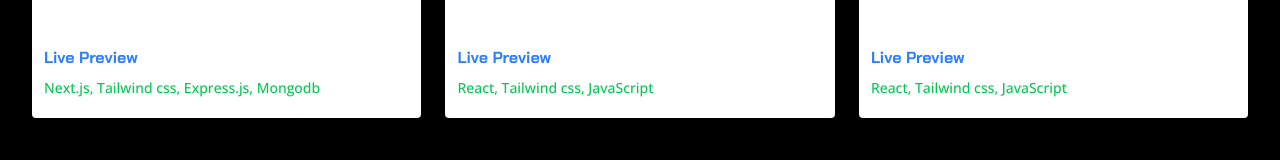
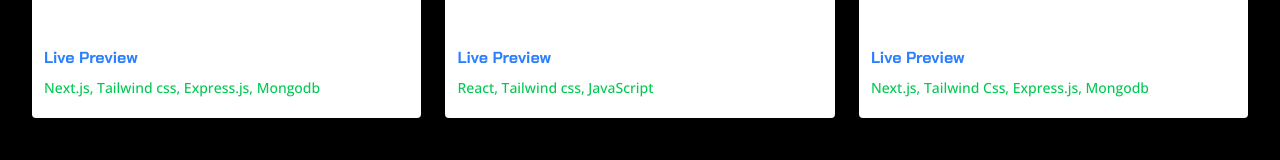
Before and after one commit to tituvai/my-Porfolio, a React (Vite) app: page / in a window 1280 px wide. Shown: the part 1861-2021 px from the top of the page. Built offline with nearby package versions, Linux system fonts and the light colour scheme; a web font is replaced by a local one.

Commit message:
add multivendor

```diff
--- a/src/components/pages/Project.jsx
+++ b/src/components/pages/Project.jsx
@@ -2,7 +2,7 @@ import React, { useRef } from 'react'
 import HeaddingThree from '/src/components/HeaddingThree'
 import Flex from '../Flex'
 import Image from '../Image'
-import nogo from '/src/assets/nogo.png'
+import maltivendor from '/src/assets/maltivendor.png'
 import dinrat from '/src/assets/dinratnews.png'
 import uomo from '/src/assets/uomo.png'
 import Hadding from '../Hadding'
@@ -70,12 +70,12 @@ const Project = () => {
                 </div>
                 <div className="w-full lg:w-[32%] bg-white p-3 rounded">
                     <div  ref={scrollRef3} className=" h-[400px] overflow-y-scroll group hide-scrollbar"  onMouseEnter={()=> handleMouseEnter(scrollRef3)}  onMouseLeave={()=> handleMouseLeave(scrollRef3)}>
-                    <Image className={''} imgSrc={nogo} imgAlt={'nogo.png'}/>
+                    <Image className={''} imgSrc={maltivendor} imgAlt={'maltivendor.png'}/>
                 </div>
                     <div className="pt-3">
-                      <a href="https://ngoo-wine.vercel.app" target="_blank" rel="noopener noreferrer"
+                      <a href="https://multivendor-three-phi.vercel.app" target="_blank" rel="noopener noreferrer"
                             className="text-blue-500 font-chakra font-bold" > Live Preview </a>
-                        <Hadding className={'text-sm text-green-500 font-open font-medium py-2'} text={'React, Tailwind css, JavaScript'} as={'h6'}/>
+                        <Hadding className={'text-sm text-green-500 font-open font-medium py-2'} text={'Next.js, Tailwind Css, Express.js, Mongodb'} as={'h6'}/>
                     </div>
                 </div>
 
```
Also changed, not shown: 1 other file (tests, documents, lock files or other folders).
